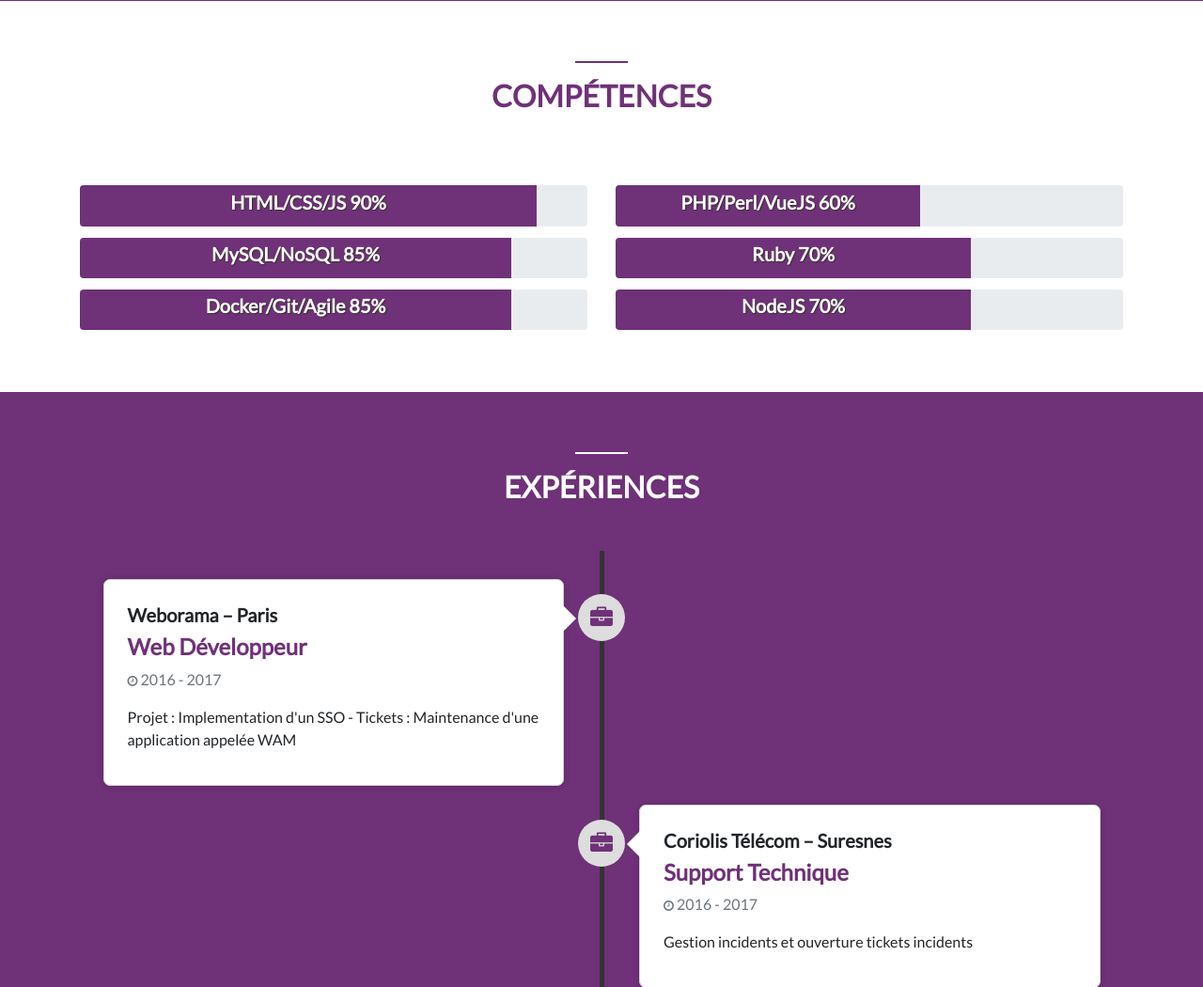
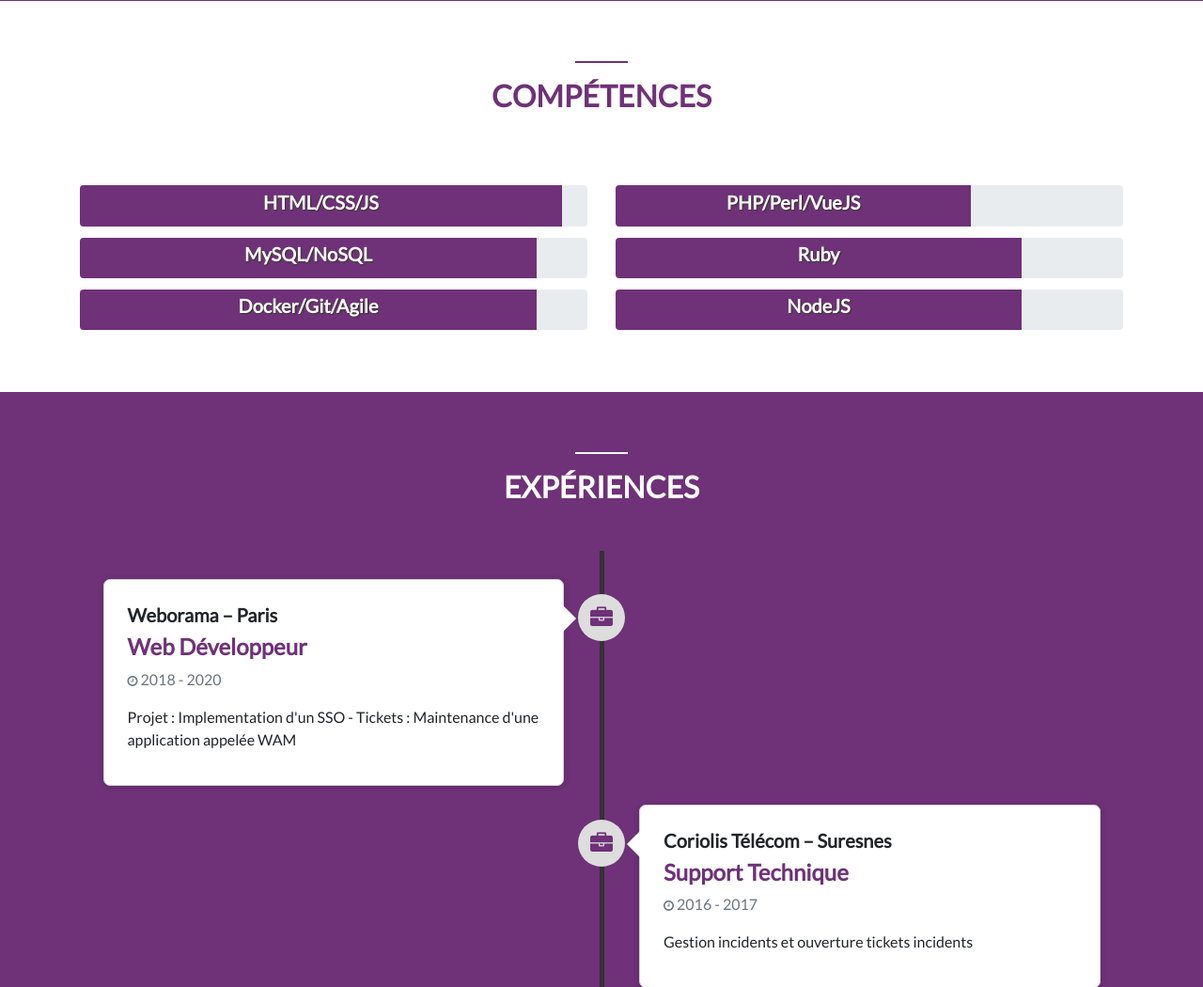
Before and after one commit to Nilugette/portfolio, a PHP site: page / in a window 1280 px wide. Shown: the part 962-2012 px from the top of the page at 94% size. Run offline with PHP 8.4, Linux system fonts and the light colour scheme; the visitor is signed in with stand-in values (Sample User, id 1); some libraries are stand-ins or nearby versions.

Commit message:
Typo date

```diff
--- a/phtml/main.phtml
+++ b/phtml/main.phtml
@@ -76,18 +76,18 @@
         <div class="col-md-6">
             <!-- 3 bars de progress -->
             <div class="progress">
-              <div class="progress-bar" role="progressbar" aria-valuenow="90" aria-valuemin="0" aria-valuemax="100" style="width:90%">
-                <h5>HTML/CSS/JS 90%</h5>
+              <div class="progress-bar" role="progressbar" aria-valuenow="95" aria-valuemin="0" aria-valuemax="100" style="width:95%">
+                <h5>HTML/CSS/JS</h5>
               </div>
             </div>
              <div class="progress">
-              <div class="progress-bar" role="progressbar" aria-valuenow="85" aria-valuemin="0" aria-valuemax="100" style="width:85%">
-                <h5>MySQL/NoSQL 85%</h5>
+              <div class="progress-bar" role="progressbar" aria-valuenow="90" aria-valuemin="0" aria-valuemax="100" style="width:90%">
+                <h5>MySQL/NoSQL</h5>
               </div>
             </div>
              <div class="progress">
-              <div class="progress-bar" role="progressbar" aria-valuenow="85" aria-valuemin="0" aria-valuemax="100" style="width:85%">
-                <h5>Docker/Git/Agile 85%</h5>
+              <div class="progress-bar" role="progressbar" aria-valuenow="90" aria-valuemin="0" aria-valuemax="100" style="width:90%">
+                <h5>Docker/Git/Agile</h5>
               </div>
             </div>
             <!-- fin des 3 bars de progress -->
@@ -95,18 +95,18 @@
         <div class="col-md-6">
           <!-- 3 bars de progress -->
             <div class="progress">
-              <div class="progress-bar" role="progressbar" aria-valuenow="60" aria-valuemin="0" aria-valuemax="100" style="width:60%">
-                <h5>PHP/Perl/VueJS 60%</h5>
+              <div class="progress-bar" role="progressbar" aria-valuenow="70" aria-valuemin="0" aria-valuemax="100" style="width:70%">
+                <h5>PHP/Perl/VueJS</h5>
               </div>
             </div>
              <div class="progress">
-              <div class="progress-bar" role="progressbar" aria-valuenow="70" aria-valuemin="0" aria-valuemax="100" style="width:70%">
-                <h5>Ruby 70%</h5>
+              <div class="progress-bar" role="progressbar" aria-valuenow="80" aria-valuemin="0" aria-valuemax="100" style="width:80%">
+                <h5>Ruby</h5>
               </div>
             </div>
              <div class="progress">
-              <div class="progress-bar" role="progressbar" aria-valuenow="70" aria-valuemin="0" aria-valuemax="100" style="width:70%">
-                <h5>NodeJS 70%</h5>
+              <div class="progress-bar" role="progressbar" aria-valuenow="80" aria-valuemin="0" aria-valuemax="100" style="width:80%">
+                <h5>NodeJS</h5>
               </div>
             </div>
             <!-- fin des 3 bars de progress -->
@@ -129,7 +129,7 @@
               <div class="timeline-heading">
                 <h3>Weborama – Paris</h3>
                 <h4><?= trad('web_dev'); ?></h4>
-                <p class="text-muted"><small><i class="fa fa-clock-o" aria-hidden="true"></i></small> 2016 - 2017</p>
+                <p class="text-muted"><small><i class="fa fa-clock-o" aria-hidden="true"></i></small> 2018 - 2020</p>
               </div>
               <div class="timeline-body">
                 <p><?= trad('webo_description')?></p>
```
